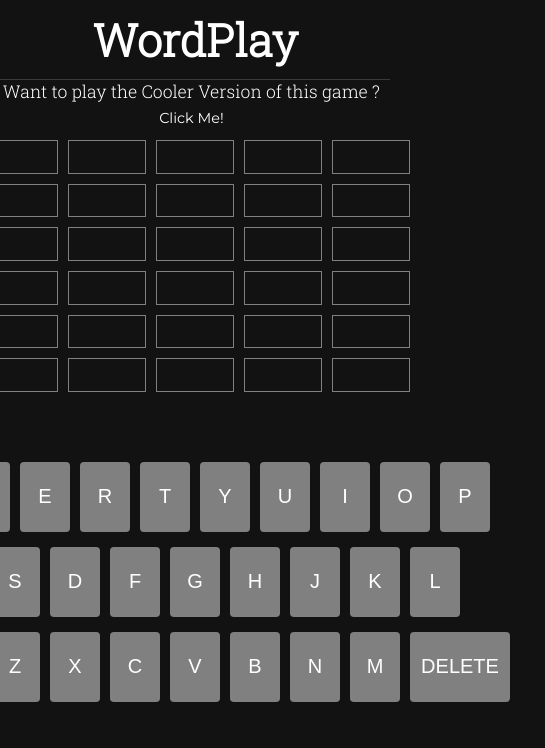
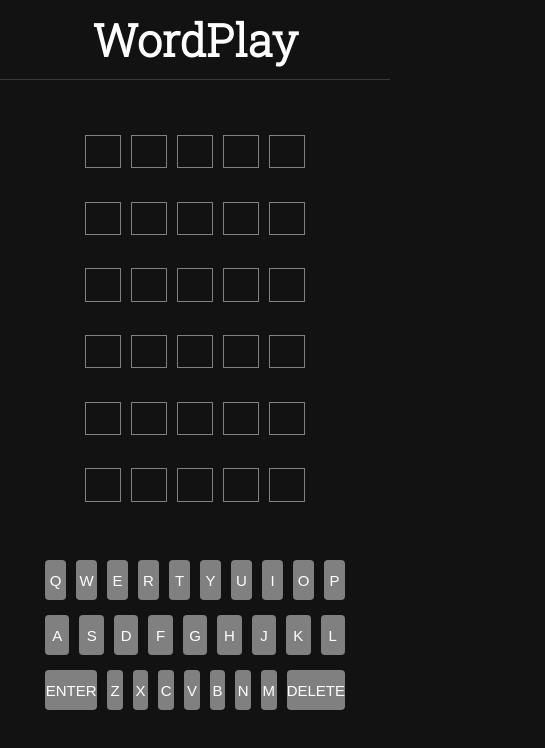
Before and after one commit to PrathameshhW/wordplay_client, a React (Vite) app: page /play in a window 390 px wide. Shown: the top 748 px of the page, 545 px wide, since content can reach past the window. Built offline with nearby package versions, Linux system fonts and the light colour scheme.

Commit message:
responsive main game page

```diff
--- a/src/Components/Game/App.jsx
+++ b/src/Components/Game/App.jsx
@@ -73,16 +73,7 @@
       <nav className="nav">
         <h1>WordPlay</h1>
       </nav>
-      <div className="new-game">
-        Want to play the Cooler Version of this game ?{" "}
-        <button className="content-btn2">
-          <span className="btn-rule">
-            <a href="https://cool-wordplay.onrender.com" target="_blank">
-              Click Me!
-            </a>
-          </span>
-        </button>
-      </div>
+
       <AppContext.Provider
         value={{
           board,
--- a/src/Components/Game/App.scss
+++ b/src/Components/Game/App.scss
@@ -1,8 +1,7 @@
 @import url("https://fonts.googleapis.com/css2?family=Roboto+Slab:wght@300&display=swap");
 .game-App {
   background-color: #121212;
-  width: 100vw;
-  height: 100vh;
+
   /* display: flex; */
   color: white;
 }
@@ -32,25 +31,10 @@
   font-family: "Roboto Slab", serif;
 }
 .game {
-  width: 100vw;
-  height: calc(95vh - 170px);
   display: flex;
   align-items: center;
   padding-top: 50px;
   flex-direction: column;
-}
-.new-game {
-  position: absolute;
-  right: 0;
-  display: flex;
-  flex-direction: column;
-  margin-right: 10px;
-  font-size: 1.1rem;
-
-  .new-game > a{
-    display: grid;
-    place-items: center;
-  }
 }
 .gameOver {
   margin-top: 1.5rem;
@@ -145,3 +129,49 @@
 #disabled {
   background-color: #3a393c;
 }
+
+@media screen and (max-width: 935px) {
+  .letter{
+    height: 85%;
+    font-size: 20px;
+  }
+  .board{
+    width: 400px;
+    height: 400px;
+  }
+  .new-game{
+    display: flex;
+    flex-direction: column;
+    justify-content: center;
+    align-items: center;
+  }
+  .key{
+    width: 40px;
+    height: 50px;
+    font-size: 15px;
+  }
+}
+@media screen and (max-width: 700px) {
+  .keyboard{margin-top: 20px;width: 30em;}
+  .board{width: 300px}
+}
+
+@media screen and (max-width: 500px) {
+
+  .key{
+    width: 30px ;
+    height: 40px;
+  }
+  .keyboard{
+    width: 20rem;
+  }
+  .board{
+    width: 230px;
+  }
+  .letter{
+    height: 50%;
+  }
+  .row{
+    margin: 0;
+  }
+}
--- a/src/Components/Game/components/GameOver.jsx
+++ b/src/Components/Game/components/GameOver.jsx
@@ -22,6 +22,16 @@
       {gameOver.guessedWord && (
         <h3>You guessed in {currAttempt.attempt} attempts</h3>
       )}
+      <div className="new-game">
+        Want to play the Cooler Version of this game ?{" "}
+        <button className="content-btn2">
+          <span className="btn-rule">
+            <a href="https://cool-wordplay.onrender.com" target="_blank">
+              Click Me!
+            </a>
+          </span>
+        </button>
+      </div>
     </div>
   );
 }
--- a/src/Components/Login/Login.jsx
+++ b/src/Components/Login/Login.jsx
@@ -6,7 +6,7 @@
 const Login = ({ setLoginUser }) => {
   const navigate = useNavigate();
 
-  const emailRegex = /^[^\s@]+@[^\s@]+\.[^\s@]+$/;
+  const emailRegex = /[a-z0-9._%+-]+@[a-z0-9.-]+\.[a-z]{2,}$/;
 
   const isValidEmail = (email) => {
     return emailRegex.test(email);
--- a/src/Components/Navbar/Navbar.css
+++ b/src/Components/Navbar/Navbar.css
@@ -20,7 +20,6 @@
 .nav_links a,
 button {
   font-family: "Montserrat", sans-serif;
-  color: black;
   text-decoration: none;
 }
 
--- a/src/Components/Navbar/Navbar.jsx
+++ b/src/Components/Navbar/Navbar.jsx
@@ -35,7 +35,11 @@
               </Link>
             </li>
             <li>
-              <span>Contact</span>
+              <span>
+                <a href="https://github.com/PrathameshhW" target="_blank">
+                  Contact
+                </a>
+              </span>
             </li>
           </ul>
         </nav>
--- a/src/Components/Register/Register.jsx
+++ b/src/Components/Register/Register.jsx
@@ -23,7 +23,7 @@
   };
 
   const validateEmail = (email) => {
-    const re = /^[^\s@]+@[^\s@]+\.[^\s@]+$/;
+    const re = /[a-z0-9._%+-]+@[a-z0-9.-]+\.[a-z]{2,}$/;
     return re.test(email);
   };
 
```
